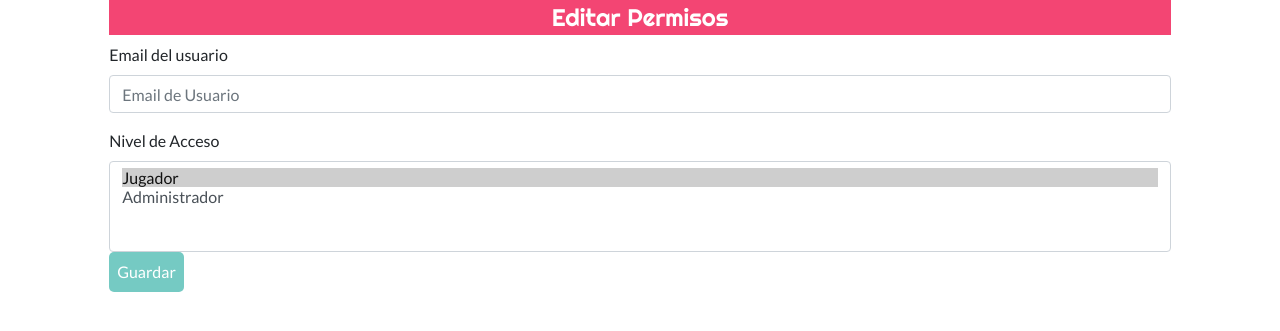
After one commit to equipo-digital-house/seriales, a PHP site: page /acceso.php in a window 1280 px wide. The commit adds this page. Shown: the top 331 px of the page. Run offline with PHP 8.4, Linux system fonts and the light colour scheme; some libraries are stand-ins or nearby versions.

Commit message:
acceso administrador

```diff
--- /dev/null
+++ b/acceso.php
@@ -0,0 +1,63 @@
+<?php
+require_once("autoload.php");
+$titulo = "Editar Permisos";
+
+if($_POST){
+  $usuarioAModificar= BaseMYSQL::buscarPorEmail($_POST["email"],$pdo,'users');
+
+  $errores = $validar->validarEmail($_POST["email"], $usuarioAModificar);
+
+  if(count($errores)==0) {
+      $usuarioAModificar["access"] = $_POST["access"];
+      $avatar=null;
+      $accion= BaseMYSQL::actualizarUsuario($usuarioAModificar, $pdo, $avatar);
+  }
+};
+ ?>
+
+
+ <!DOCTYPE html>
+ <html lang="es">
+ <?php
+ require_once("php/head.php");
+  ?>
+ <body>
+   <div class="container-fluid p-0">
+
+
+
+<!--Formulario para agregar preguntas frecuentes-->
+
+       <section class="formulario">
+         <div id="formContainer" class="row align-items-center">
+
+            <div class="col-sm-10 offset-md-1">
+
+              <?php if($_POST) {
+                $validar->mostrarErrores($errores, isset($accion));
+              }?>
+
+            <h2 class="tituloAdminFaq1" class="text-center">Editar Permisos</h2>
+
+            <form id="formulario" class="form" novalidate action=""  method="POST">
+
+              <div class="form-group">
+                <label for="email">Email del usuario</label>
+                <input required name="email" type="email" class="form-control" id="email" placeholder="Email de Usuario">
+              </div>
+
+              <label for="access">Nivel de Acceso</label>
+              <select class="custom-select" name="access" multiple>
+                <option value="0" selected>Jugador</option>
+                <option value="9">Administrador</option>
+              </select>
+
+            <button class="guardarFaq" type="submit" class="btn">Guardar</button>
+            </form>
+
+
+<!--Listado de preguntas frecuentes-->
+
+
+   </body>
+ </html>
--- a/autoload.php
+++ b/autoload.php
@@ -15,7 +15,7 @@ require_once("clases/PreguntaFrecuente.php");
 $host = "localhost";
 $bd = "seriales_db";
 $user = "root";
-$password = "aldana";
+$password = "root";
 $puerto = "3306";
 $charset = "utf8mb4";
 
--- a/clases/Autenticador.php
+++ b/clases/Autenticador.php
@@ -12,7 +12,7 @@ class Autenticador{
 
         $_SESSION["name"]= $user["name"];
         $_SESSION["email"] = $user["email"];
-        $_SESSION["role"]= $user["role"];
+        $_SESSION["access"]= $user["access"];
         $_SESSION["avatar"]= $user["avatar"];
     }
     static public function seteoCookie($user){
--- a/clases/Validador.php
+++ b/clases/Validador.php
@@ -146,6 +146,16 @@ class Validador{
     return $errores;
   }
 
+  public function validarEmail($email, $usuarioAModificar) {
+    $errores = [];
+    $email = trim($email);
+    if(!filter_var($email, FILTER_VALIDATE_EMAIL) || !$usuarioAModificar){
+      $errores["email"] = "El correo ingresado es inválido";
+    }
+
+    return $errores;
+  }
+
  //Muestra si hubo errores o si la modificacion del perfil fue correcta.
   public function mostrarErrores($errores, $accion) {
     if(count($errores) != 0):?>
--- a/css/master.css
+++ b/css/master.css
@@ -206,6 +206,15 @@ main {
   display: flex;
   margin-bottom: 0.5%;
   border-radius: 10px;
+}
+
+.admin-button{
+  right: 2%;
+  position: absolute;
+}
+
+.admin-button a {
+  color:grey;
 }
 
 .saludo {
@@ -504,6 +513,7 @@ font-family: 'Lato', sans-serif;
   .avatar{
   display: flex;
   flex-direction: row;
+  justify-content: center;
 
   }
   .avatar img{
```
Also changed, not shown: clases/BaseMYSQL.php (+0 -48 lines), php/header.php (+9 -0 lines).
